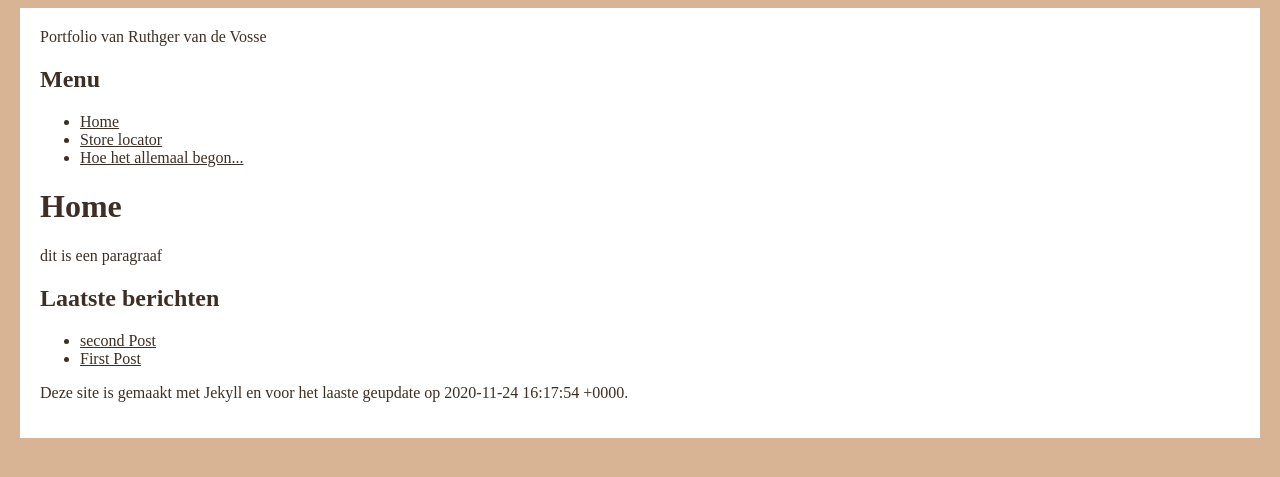
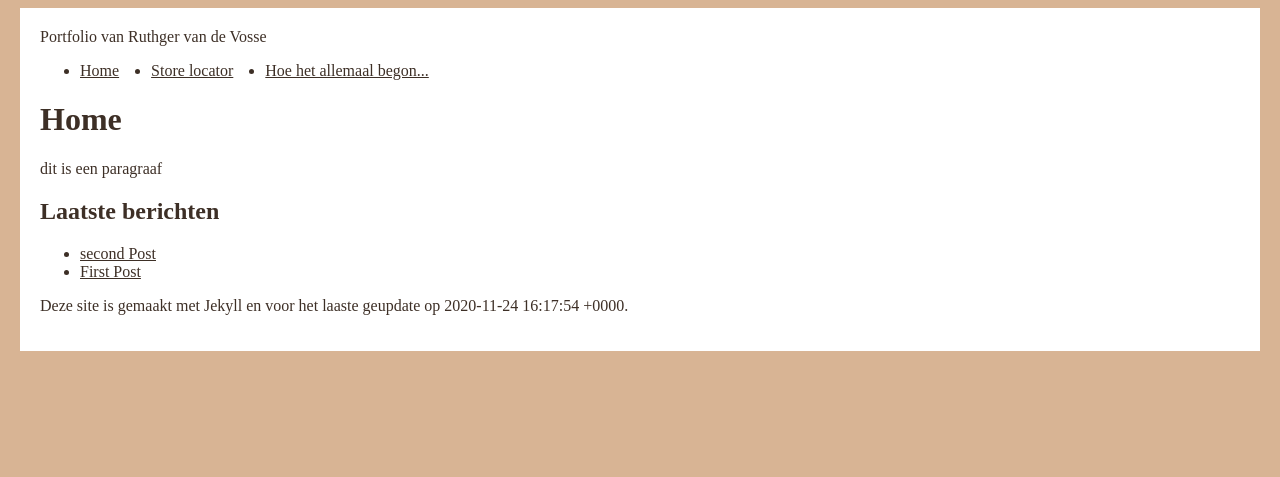
Before and after one commit to RuthgerVDV/portfolio, a Jekyll site: the page built from index.md, in a window 1280 px wide. Shown: the top 477 px of the page. Built offline with Jekyll 4.4.1, drawn with Linux system fonts in a browser that asks for light colours.

Commit message:
Update header.html

```diff
--- a/_includes/header.html
+++ b/_includes/header.html
@@ -12,9 +12,11 @@
 
     <div>Portfolio van Ruthger van de Vosse</div>
 
+    <div id="menu">
     <h2>Menu</h2>
     <ul>
         <li><a href="{{ site.baseurl }}/">Home</a></li>
         <li><a href="{{ site.baseurl }}/storelocator/">Store locator</a></li>
         <li><a href="{{ site.baseurl }}{{ site.posts[postslength].url }}">Hoe het allemaal begon...</a></li>
     </ul>
+    </div>
```
